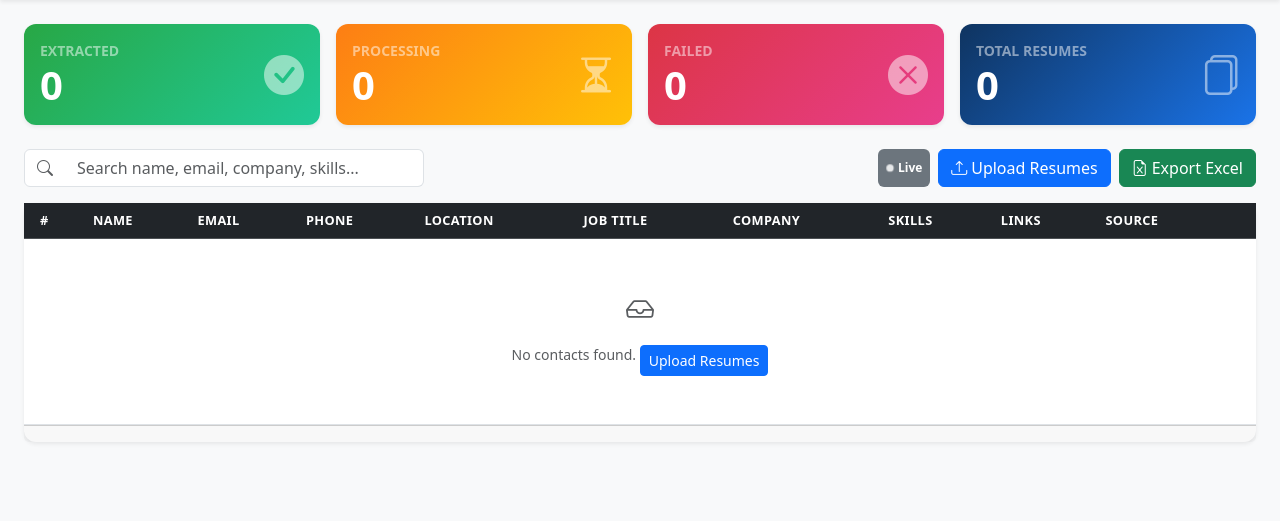
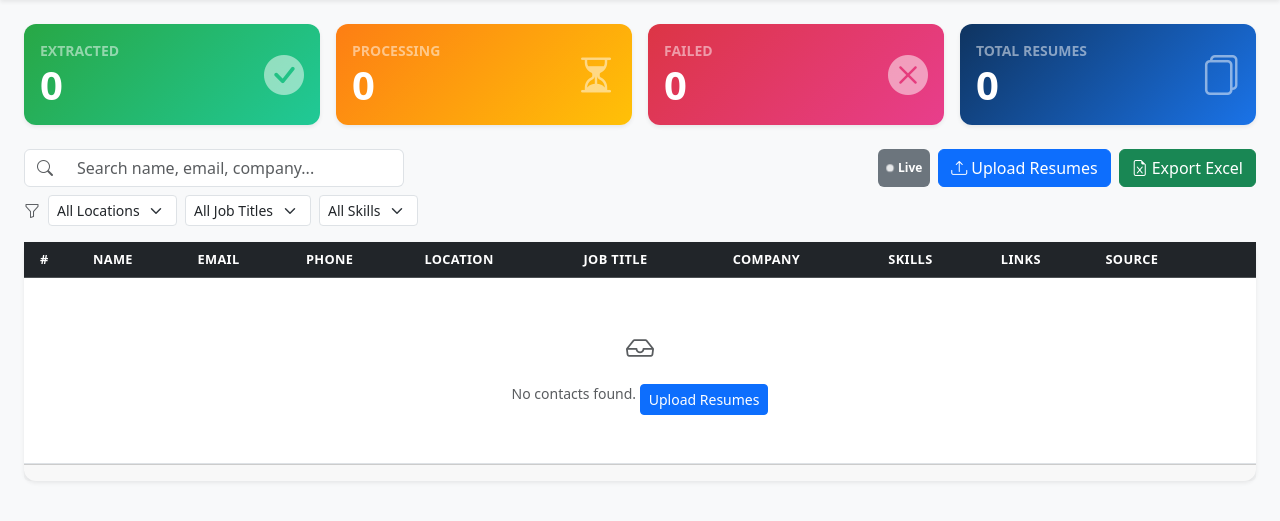
Before and after one commit to sagarsinghalai/resume-extractor, a Flask app: page / in a window 1280 px wide. Shown: the part 57-578 px from the top of the page. Run offline with Flask 3, Linux system fonts and the light colour scheme; data that the repository does not hold is empty; some libraries are stand-ins or nearby versions.

Commit message:
Add filters for Location/Job Title/Skills, fix LinkedIn extraction and Excel hyperlinks

```diff
--- a/app.py
+++ b/app.py
@@ -73,7 +73,10 @@ def api_upload():
 @app.route("/api/contacts", methods=["GET"])
 def api_contacts():
     contacts = database.get_all_contacts()
-    search = request.args.get("search", "").lower().strip()
+    search    = request.args.get("search", "").lower().strip()
+    location  = request.args.get("location", "").strip()
+    job_title = request.args.get("job_title", "").strip()
+    skill     = request.args.get("skill", "").lower().strip()
 
     if search:
         def matches(c):
@@ -82,7 +85,32 @@ def api_contacts():
                    search in " ".join(c.get("skills") or []).lower()
         contacts = [c for c in contacts if matches(c)]
 
+    if location:
+        contacts = [c for c in contacts if (c.get("location") or "").strip() == location]
+
+    if job_title:
+        contacts = [c for c in contacts if (c.get("job_title") or "").strip() == job_title]
+
+    if skill:
+        contacts = [c for c in contacts
+                    if any(skill == s.lower() for s in (c.get("skills") or []))]
+
     return jsonify(contacts)
+
+
+@app.route("/api/filter-options", methods=["GET"])
+def api_filter_options():
+    """Returns unique locations, job titles and skills for populating filter dropdowns."""
+    contacts = database.get_all_contacts()
+    locations  = sorted({(c.get("location") or "").strip() for c in contacts if c.get("location")})
+    job_titles = sorted({(c.get("job_title") or "").strip() for c in contacts if c.get("job_title")})
+    skills_set = set()
+    for c in contacts:
+        for s in (c.get("skills") or []):
+            if s:
+                skills_set.add(s.strip())
+    skills = sorted(skills_set)
+    return jsonify({"locations": locations, "job_titles": job_titles, "skills": skills})
 
 
 @app.route("/api/status", methods=["GET"])
@@ -137,6 +165,7 @@ def api_export():
         df.to_excel(writer, sheet_name="Contacts", index=False)
         ws = writer.sheets["Contacts"]
 
+        # Style header row
         header_fill = PatternFill("solid", fgColor="1F4E79")
         header_font = Font(bold=True, color="FFFFFF")
         for cell in ws[1]:
@@ -144,6 +173,24 @@ def api_export():
             cell.font = header_font
             cell.alignment = Alignment(horizontal="center")
 
+        # Make LinkedIn cells clickable hyperlinks
+        from openpyxl.styles import colors
+        linkedin_col = None
+        for cell in ws[1]:
+            if cell.value == "LinkedIn":
+                linkedin_col = cell.column_letter
+                break
+        if linkedin_col:
+            for row in ws.iter_rows(min_row=2, min_col=ws[f"{linkedin_col}1"].column,
+                                     max_col=ws[f"{linkedin_col}1"].column):
+                cell = row[0]
+                url = cell.value
+                if url and url.startswith("http"):
+                    cell.hyperlink = url
+                    cell.value = url
+                    cell.font = Font(color="0563C1", underline="single")
+
+        # Auto-fit column widths
         for col_cells in ws.columns:
             max_len = max((len(str(cell.value or "")) for cell in col_cells), default=10)
             ws.column_dimensions[col_cells[0].column_letter].width = min(max_len + 4, 60)
--- a/static/js/dashboard.js
+++ b/static/js/dashboard.js
@@ -1,4 +1,4 @@
-/* dashboard.js — contacts table, live stats polling, search, export */
+/* dashboard.js — contacts table, live stats polling, search, filters, export */
 
 const POLL_MS = 2500;
 let pollTimer = null;
@@ -41,12 +41,10 @@ async function fetchStats() {
     dot.classList.toggle('bg-secondary');
 
     if ((d.pending ?? 0) + (d.processing ?? 0) > 0) {
-      fetchContacts(); // refresh table while queue is active
+      fetchContacts();
+      fetchFilterOptions(); // refresh dropdowns as new resumes finish
     }
-
-    if ((d.failed ?? 0) > 0) {
-      fetchFailed();
-    }
+    if ((d.failed ?? 0) > 0) fetchFailed();
   } catch (e) {
     console.warn('Stats error', e);
   }
@@ -59,7 +57,6 @@ async function fetchFailed() {
     const res = await fetch('/api/resumes/failed');
     const data = await res.json();
     if (!data.length) return;
-
     document.getElementById('failed-section').classList.remove('d-none');
     const tbody = document.getElementById('failed-tbody');
     tbody.innerHTML = data.map(r => `
@@ -71,16 +68,47 @@ async function fetchFailed() {
   } catch (e) { /* ignore */ }
 }
 
+// ── Filter Options ─────────────────────────────────────────────────────────
+
+async function fetchFilterOptions() {
+  try {
+    const res = await fetch('/api/filter-options');
+    const { locations, job_titles, skills } = await res.json();
+
+    populateSelect('filter-location',  locations,  'All Locations');
+    populateSelect('filter-job-title', job_titles, 'All Job Titles');
+    populateSelect('filter-skill',     skills,     'All Skills');
+  } catch (e) {
+    console.warn('Filter options error', e);
+  }
+}
+
+function populateSelect(id, values, placeholder) {
+  const sel = document.getElementById(id);
+  const current = sel.value; // preserve current selection
+  sel.innerHTML = `<option value="">${placeholder}</option>`
+    + values.map(v => `<option value="${esc(v)}" ${v === current ? 'selected' : ''}>${esc(v)}</option>`).join('');
+}
+
 // ── Contacts Table ─────────────────────────────────────────────────────────
 
 async function fetchContacts() {
-  const search = document.getElementById('search-input').value.trim();
-  const url = search
-    ? `/api/contacts?search=${encodeURIComponent(search)}`
-    : '/api/contacts';
+  const search   = document.getElementById('search-input').value.trim();
+  const location = document.getElementById('filter-location').value;
+  const jobTitle = document.getElementById('filter-job-title').value;
+  const skill    = document.getElementById('filter-skill').value;
+
+  const params = new URLSearchParams();
+  if (search)   params.set('search',    search);
+  if (location) params.set('location',  location);
+  if (jobTitle) params.set('job_title', jobTitle);
+  if (skill)    params.set('skill',     skill);
+
+  const hasFilters = search || location || jobTitle || skill;
+  document.getElementById('clear-filters-btn').classList.toggle('d-none', !hasFilters);
 
   try {
-    const res = await fetch(url);
+    const res = await fetch('/api/contacts?' + params.toString());
     const contacts = await res.json();
     renderTable(contacts);
   } catch (e) {
@@ -89,7 +117,7 @@ async function fetchContacts() {
 }
 
 function renderTable(contacts) {
-  const tbody = document.getElementById('contacts-tbody');
+  const tbody  = document.getElementById('contacts-tbody');
   const footer = document.getElementById('table-footer');
 
   if (!contacts.length) {
@@ -112,7 +140,7 @@ function renderTable(contacts) {
       : '<span class="text-muted">—</span>';
 
     const linkedinBtn = c.linkedin
-      ? `<a href="${esc(c.linkedin)}" target="_blank" class="btn btn-sm btn-outline-primary py-0 px-2" title="LinkedIn">
+      ? `<a href="${esc(c.linkedin)}" target="_blank" class="btn btn-sm btn-outline-primary py-0 px-2" title="${esc(c.linkedin)}">
            <i class="bi bi-linkedin"></i></a>`
       : '';
 
@@ -159,7 +187,7 @@ async function deleteResume(resumeId, btn) {
   try {
     btn.disabled = true;
     await fetch(`/api/resumes/${resumeId}`, { method: 'DELETE' });
-    await Promise.all([fetchContacts(), fetchStats()]);
+    await Promise.all([fetchContacts(), fetchStats(), fetchFilterOptions()]);
   } catch (e) {
     alert('Delete failed: ' + e.message);
     btn.disabled = false;
@@ -194,7 +222,7 @@ document.getElementById('export-btn').addEventListener('click', async () => {
   }
 });
 
-// ── Search ─────────────────────────────────────────────────────────────────
+// ── Search & Filters ───────────────────────────────────────────────────────
 
 let searchDebounce;
 document.getElementById('search-input').addEventListener('input', () => {
@@ -202,8 +230,21 @@ document.getElementById('search-input').addEventListener('input', () => {
   searchDebounce = setTimeout(fetchContacts, 300);
 });
 
+['filter-location', 'filter-job-title', 'filter-skill'].forEach(id => {
+  document.getElementById(id).addEventListener('change', fetchContacts);
+});
+
+document.getElementById('clear-filters-btn').addEventListener('click', () => {
+  document.getElementById('search-input').value = '';
+  document.getElementById('filter-location').value = '';
+  document.getElementById('filter-job-title').value = '';
+  document.getElementById('filter-skill').value = '';
+  fetchContacts();
+});
+
 // ── Init ───────────────────────────────────────────────────────────────────
 
 fetchContacts();
 fetchStats();
+fetchFilterOptions();
 pollTimer = setInterval(fetchStats, POLL_MS);
--- a/templates/dashboard.html
+++ b/templates/dashboard.html
@@ -52,11 +52,11 @@
 </div>
 
 <!-- Toolbar -->
-<div class="d-flex flex-wrap gap-2 mb-3 align-items-center">
-  <div class="input-group flex-grow-1" style="max-width:400px">
+<div class="d-flex flex-wrap gap-2 mb-2 align-items-center">
+  <div class="input-group flex-grow-1" style="max-width:380px">
     <span class="input-group-text bg-white"><i class="bi bi-search text-muted"></i></span>
     <input type="text" id="search-input" class="form-control border-start-0"
-           placeholder="Search name, email, company, skills...">
+           placeholder="Search name, email, company...">
   </div>
   <div class="ms-auto d-flex gap-2">
     <span id="live-dot" class="badge bg-success d-flex align-items-center gap-1">
@@ -69,6 +69,23 @@
       <i class="bi bi-file-earmark-excel me-1"></i>Export Excel
     </button>
   </div>
+</div>
+
+<!-- Filter Row -->
+<div class="d-flex flex-wrap gap-2 mb-3 align-items-center">
+  <i class="bi bi-funnel text-muted"></i>
+  <select id="filter-location" class="form-select form-select-sm w-auto">
+    <option value="">All Locations</option>
+  </select>
+  <select id="filter-job-title" class="form-select form-select-sm w-auto">
+    <option value="">All Job Titles</option>
+  </select>
+  <select id="filter-skill" class="form-select form-select-sm w-auto">
+    <option value="">All Skills</option>
+  </select>
+  <button id="clear-filters-btn" class="btn btn-sm btn-outline-secondary d-none">
+    <i class="bi bi-x-circle me-1"></i>Clear Filters
+  </button>
 </div>
 
 <!-- Contacts Table -->
```
Also changed, not shown: extractor.py (+40 -2 lines), 1 other file.
